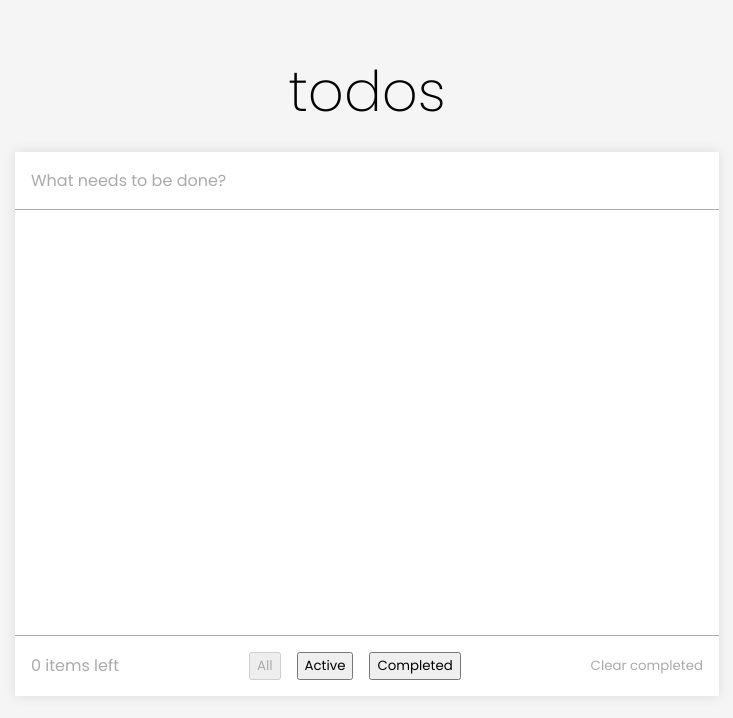
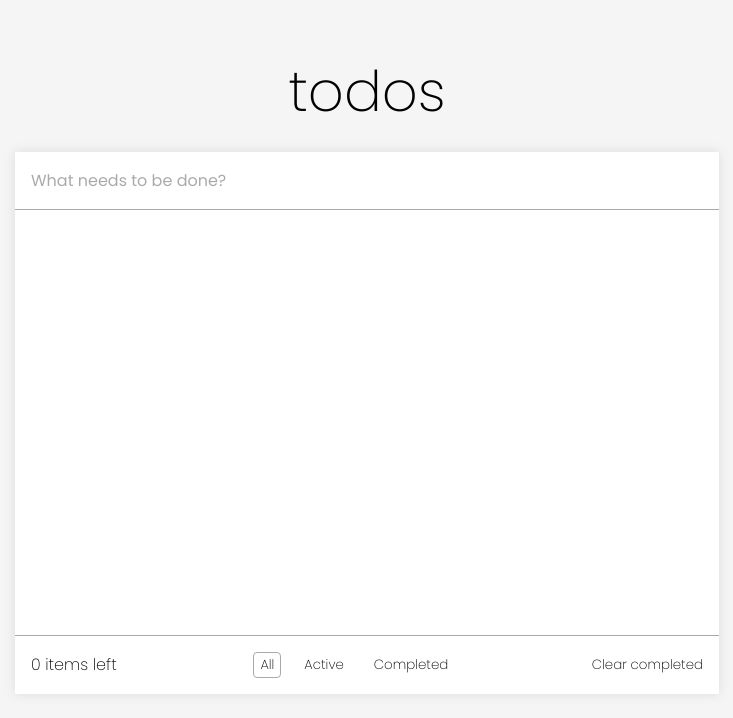
Before and after one commit to s3rxio/todo-app, a React (Vite) app: page / in a window 1280 px wide. Shown: the top 718 px of the page, without its empty margins (273-1006 px from the left). Built offline with nearby package versions, Linux system fonts and the light colour scheme.

Commit message:
feat(todo): add styles for buttons

```diff
--- a/src/widget/todos/ui/todos/todos.module.scss
+++ b/src/widget/todos/ui/todos/todos.module.scss
@@ -35,8 +35,11 @@
     border-top: 1px solid var(--border-color-primary);
     padding: 1rem;
 
-    color: var(--text-color-secondary);
+    // color: var(--text-color-secondary);
     background-color: var(--bg-color-secondary);
+    font-weight: 300;
+
+    font-size: 1rem;
 
     @media (max-width: 540px) {
       grid-row-start: 2;
@@ -59,6 +62,21 @@
 
   &__button {
     padding: 2px 6px;
+    font-weight: 300;
+
+    background-color: transparent;
+
+    border: 1px solid transparent;
+    border-radius: 0.25rem;
+
+    transition: border-color 200ms;
+
+    &:hover,
+    &:focus,
+    &:disabled {
+      border-color: var(--border-color-primary);
+      color: inherit;
+    }
   }
 
   &__clear {
@@ -67,6 +85,8 @@
 
     background-color: transparent;
     border: none;
+
+    font-weight: 300;
 
     &:disabled {
       cursor: default;
--- a/src/widget/todos/ui/todos/todos.tsx
+++ b/src/widget/todos/ui/todos/todos.tsx
@@ -81,7 +81,7 @@ export const Todos = () => {
           className={styles.todos__clear}
           onClick={() => dispatch(clearCompleted())}
         >
-          <span>Clear completed</span>
+          Clear completed
         </button>
       </div>
     </div>
```
